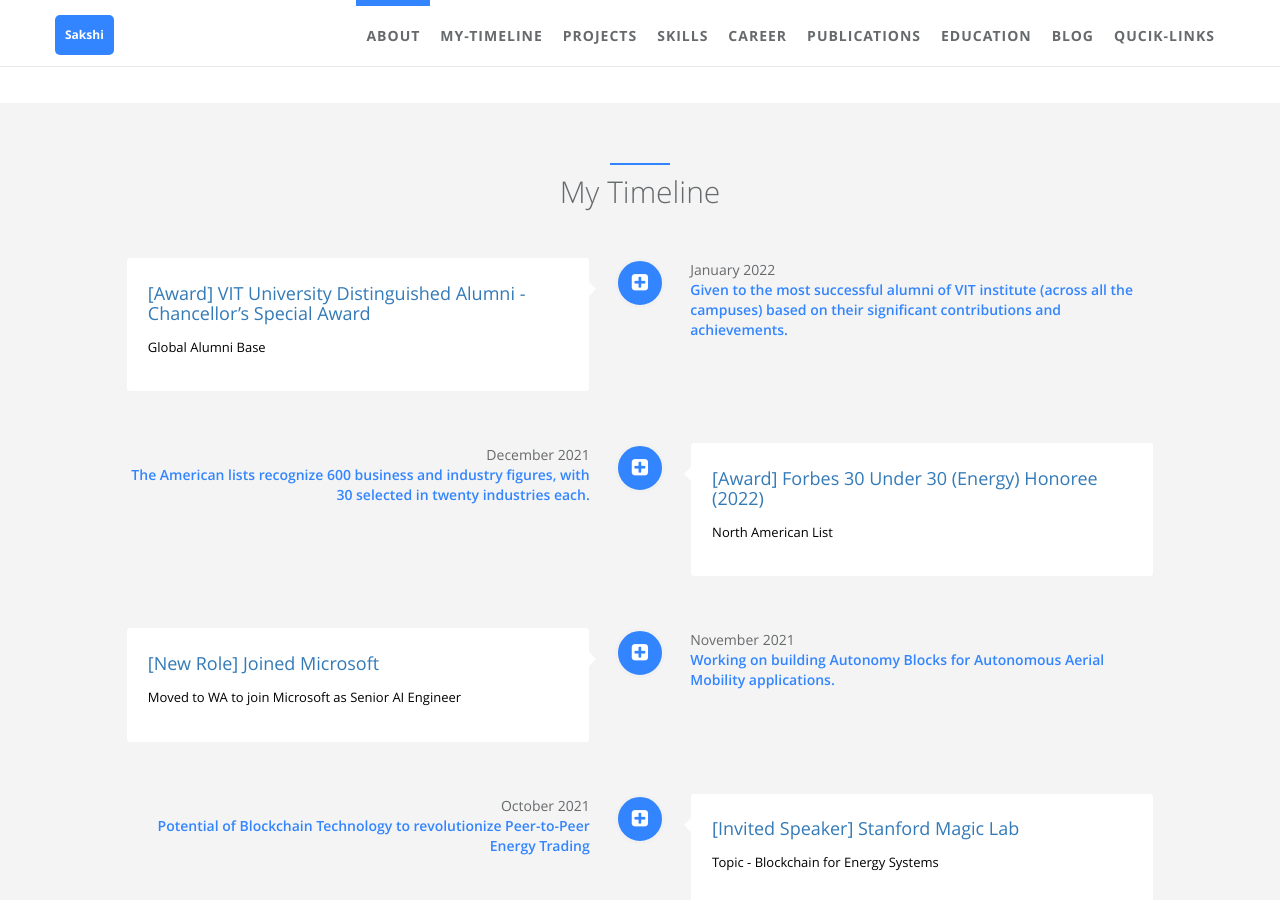
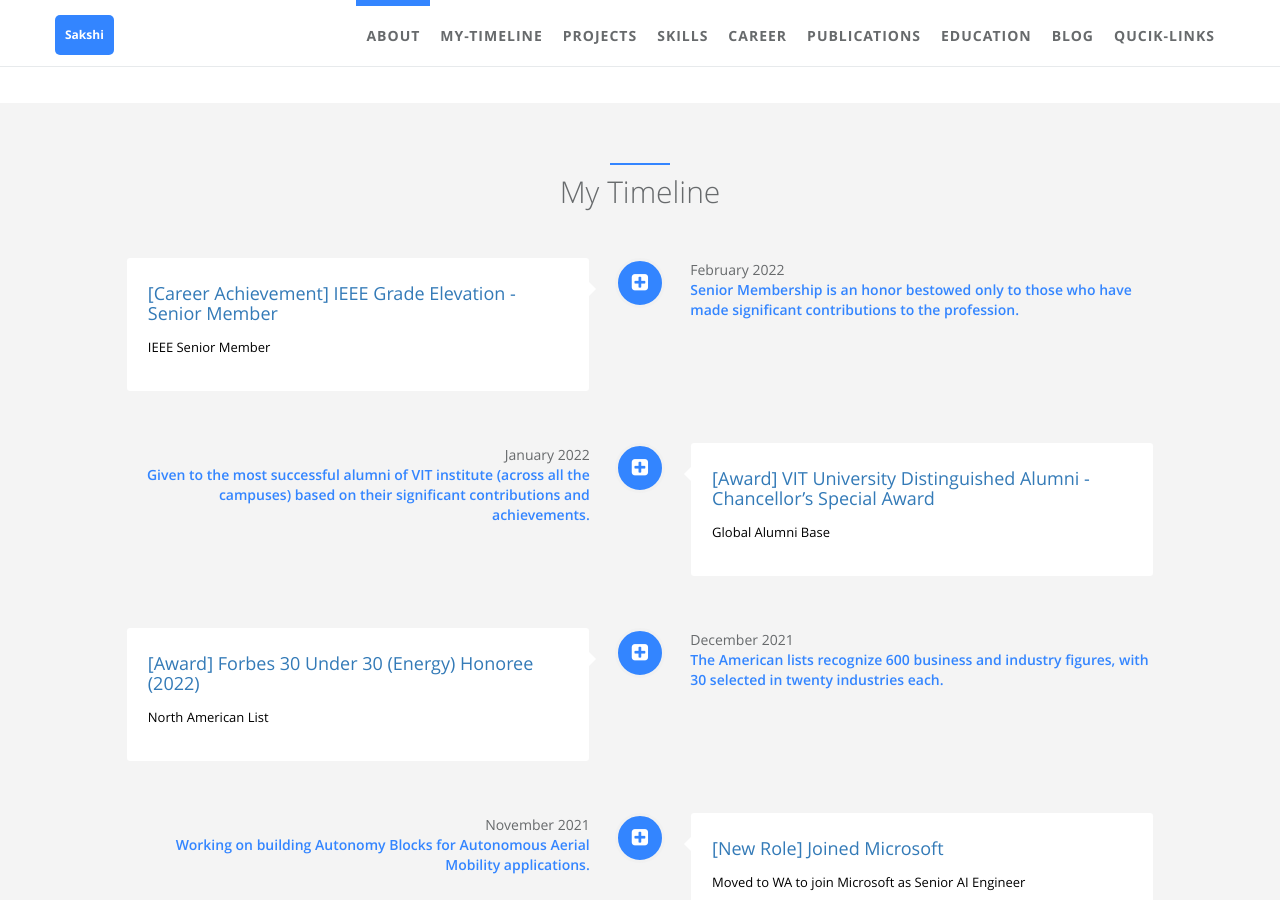
Before and after one commit to sakshi-mishra/sakshi-mishra.github.io, a Jekyll site: the page built from index.html, in a window 1280 px wide and 900 px high, scrolled down 1106 px. Built offline with Jekyll 4.4.1, drawn with Linux system fonts in a browser that asks for light colours.

Commit message:
add IEEE achievement

```diff
--- a/_data/index/my-timeline.yml
+++ b/_data/index/my-timeline.yml
@@ -1,5 +1,21 @@
 # timeline section data
 # if you don't have language feature(language.yml is empty), ignore "i18n" items
+- name:
+    detail: "[Career Achievement] IEEE Grade Elevation - Senior Member"
+    i18n: company_a
+    url: https://drive.google.com/file/d/1c2pwY5YqVBF3Vl2CEAfCZJvOXdZmyf3N/view?usp=sharing
+  desc:
+    detail: IEEE Senior Member
+    i18n: company_a_desc
+  date:
+    detail: February 2022
+    i18n: company_a_date
+  job:
+    detail: Senior Membership is an honor bestowed only to those who have made significant contributions to the profession.
+    i18n: company_a_job
+  icon: fa-plus-square
+  present: false
+
 - name:
     detail: "[Award] VIT University Distinguished Alumni - Chancellor’s Special Award"
     i18n: company_a
```
